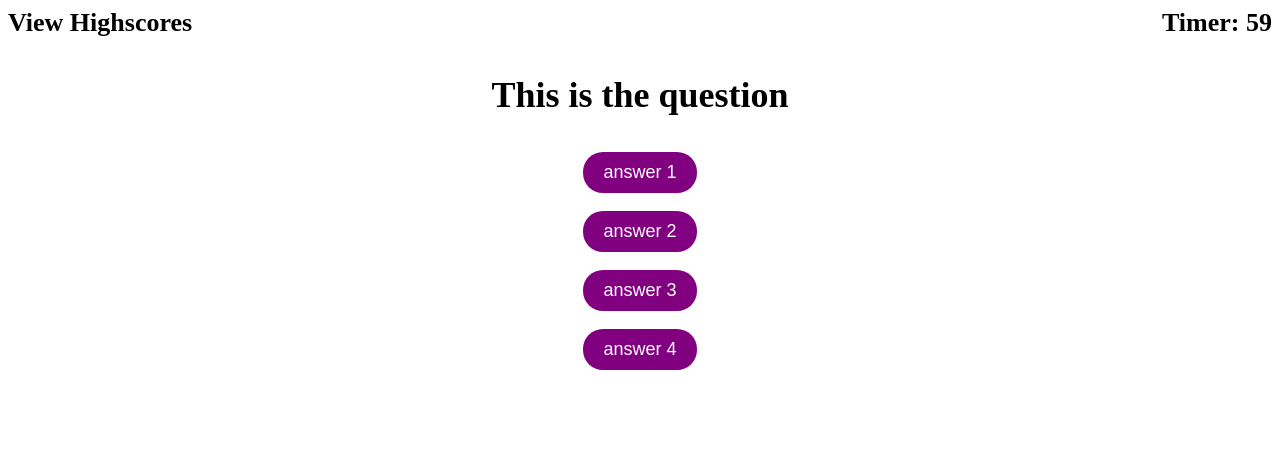
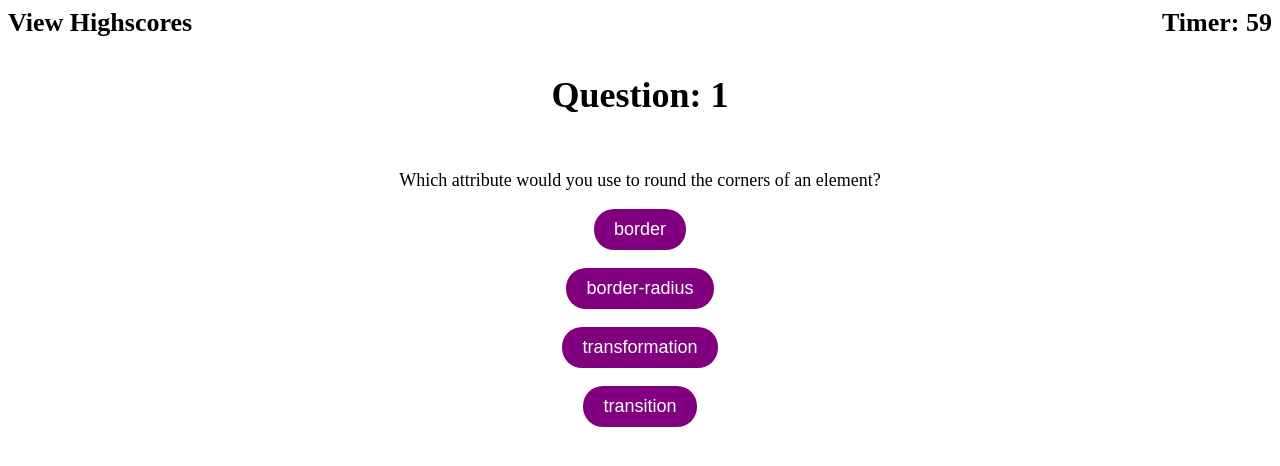
Before and after one commit to cmwschroeder/code-quiz, a plain HTML site: page index.html in a window 1280 px wide. Both pictures are taken after a click on the button "Begin". Drawn offline with Linux system fonts and the light colour scheme.

Commit message:
changed question layout, made it so that on begin we randomly select first question and fill out the question on the page

```diff
--- a/assets/css/style.css
+++ b/assets/css/style.css
@@ -16,7 +16,7 @@ h2, h3 {
     font-size: 36px;
 }
 
-#intro p {
+p {
     margin-left: 25%;
     margin-right: 25%;
     font-size: 18px;
--- a/assets/script/script.js
+++ b/assets/script/script.js
@@ -4,15 +4,17 @@ var startEl = document.querySelector("#start");
 var introEl = document.querySelector("#intro");
 
 var quizEl = document.querySelector("#quiz-questions");
+var questNumEl = document.querySelector("#questions-asked");
 var questEl = document.querySelector("#question");
 var ans1El = document.querySelector("#ans-one");
 var ans2El = document.querySelector("#ans-two");
 var ans3El = document.querySelector("#ans-three");
 var ans4El = document.querySelector("#ans-four");
 
+var questionsAsked;
 var score = 0;
 var correctAns;
-
+var unusedButtons = [1, 2, 3, 4];
 
 var quiz = [
     {
@@ -33,7 +35,7 @@ var quiz = [
     {
         question: "What does HTML stand for?",
         correctAnswer: "Hypertext Markup Language",
-        incorrectAnswer: ["Hyperload Markup Language", "Howtoload Markup Language", "None of the above"]
+        incorrectAnswer: ["Hyperload Markup Language", "Howtoload Markup Language", "None of these"]
     },
     {
         question: "What tag would you use to attach a stylesheet to the HTML page?",
@@ -53,7 +55,7 @@ var quiz = [
     {
         question: "What letter is most commonly used as the iterator in a for loop?",
         correctAnswer: "i",
-        inccorrectAnswer: ["x", "j", "a"]
+        incorrectAnswer: ["x", "j", "a"]
     },
     {
         question: "What does || mean in a conditional statement?",
@@ -66,6 +68,8 @@ var quiz = [
         incorrectAnswer: ["So that the image has background text", "For the programmer to know what the image is about", "For styling purposes"]
     }
 ];
+
+var currentQuiz = [];
 
 
 var timeLeft = 60;
@@ -85,6 +89,8 @@ function countdown() {
 };
 
 startEl.addEventListener("click", function() {
+    questionsAsked = 0;
+    currentQuiz = quiz;
     introEl.setAttribute("style", "display: none;");
     quizEl.setAttribute("style", "display: flex");
     selectQuestion();
@@ -92,7 +98,40 @@ startEl.addEventListener("click", function() {
 });
 
 function selectQuestion() {
+    questionsAsked++;
+    var selected = Math.floor(Math.random() * currentQuiz.length);
 
+    questNumEl.textContent = ("Question: " + questionsAsked);
+    questEl.textContent = currentQuiz[selected].question;
+
+    // selects a random answer choice and sets that as the correct Answer, passes
+    //to setButton to set the text for that button
+    var selButton = Math.floor(Math.random() * unusedButtons.length);
+    correctAns = unusedButtons[selButton];
+    setButton(currentQuiz[selected].correctAnswer, unusedButtons[selButton]);
+    unusedButtons.splice(selButton, 1);
+
+    for(var i = 0; i < 3; i++) {
+        selButton = selButton = Math.floor(Math.random() * unusedButtons.length);
+        setButton(currentQuiz[selected].incorrectAnswer[i], unusedButtons[selButton]);
+        unusedButtons.splice(selButton, 1);
+    }
+
+
+    currentQuiz.splice(selected, 1);
+};
+
+// sets the text content for the button that is passed in
+function setButton(answer, buttonNum) {
+    if(buttonNum === 1) {
+        ans1El.textContent = answer;
+    } else if(buttonNum === 2) {
+        ans2El.textContent = answer;
+    } else if(buttonNum === 3) {
+        ans3El.textContent = answer;
+    } else {
+        ans4El.textContent = answer;
+    }
 }
 
 function displayHighscore() {
--- a/index.html
+++ b/index.html
@@ -11,7 +11,7 @@
   <body>
       <header>
           <h1>View Highscores</h1>
-          <h1 id="timer">Time: 0</h1>
+          <h1 id="timer">Timer: 60</h1>
       </header>
 
       <section id="intro">
@@ -23,14 +23,15 @@
       </section>
 
       <section id="quiz-questions">
-        <h3 id="question">This is the question</h3>
-        <button id="ans-one">answer 1</button>
+        <h3 id="questions-asked"></h3>
+        <p id="question"></p>
+        <button id="ans-one"></button>
         <br />
-        <button id="ans-two">answer 2</button>
+        <button id="ans-two"></button>
         <br />
-        <button id="ans-three">answer 3</button>
+        <button id="ans-three"></button>
         <br />
-        <button id="ans-four">answer 4</button>
+        <button id="ans-four"></button>
       </section>
 
       <script src="./assets/script/script.js"></script>
```
